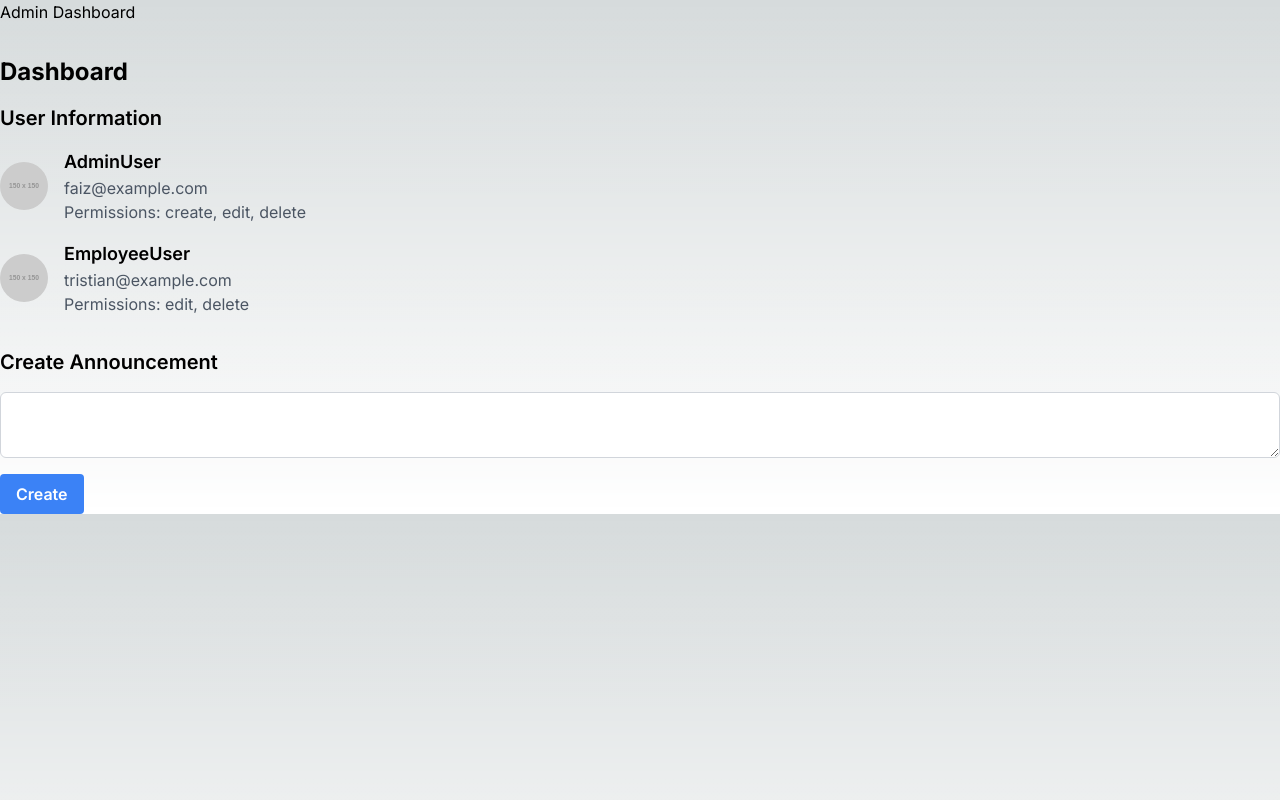
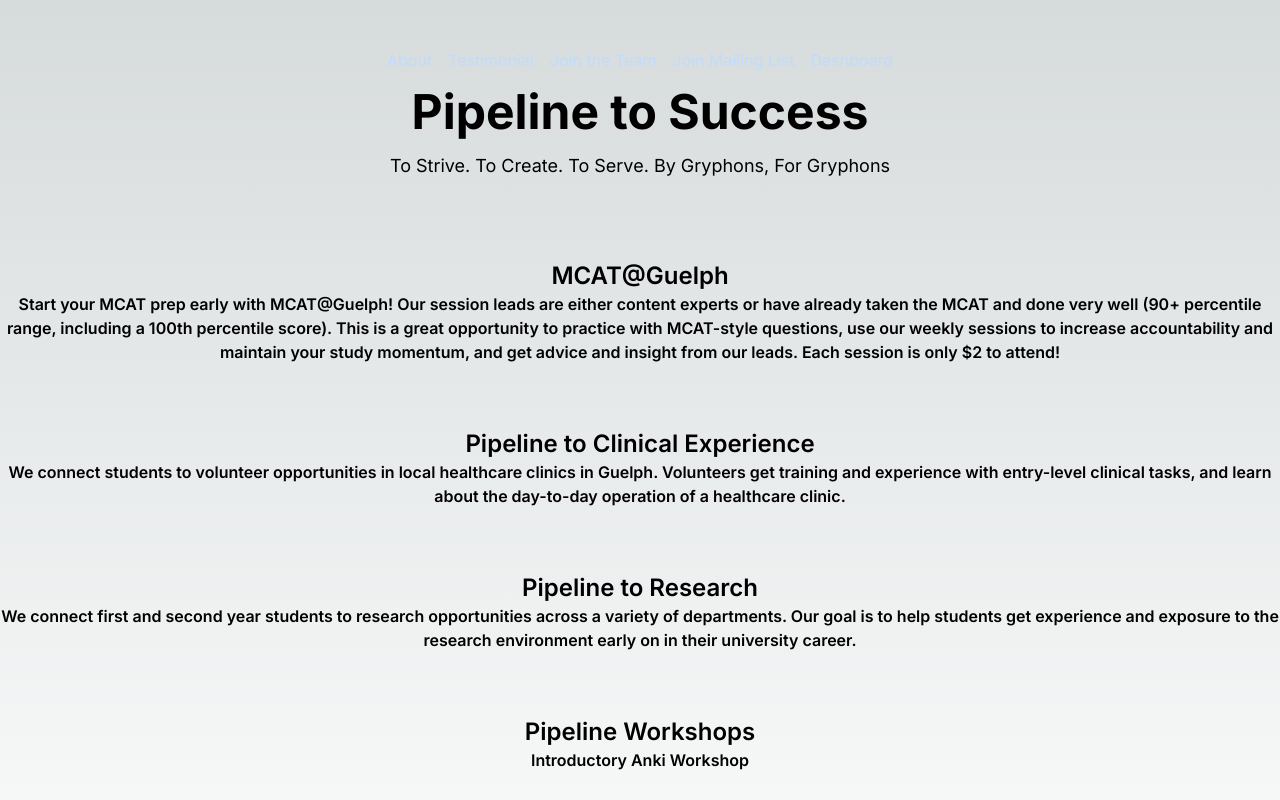
Before and after one commit to ENGAmbition/dashboard.pipelinetosuccess.ca, a Next.js app: page / in a window 1280 px wide. Shown: the top 800 px of the page. Built offline with nearby package versions, Linux system fonts and the light colour scheme.

Commit message:
changed from pages to app

```diff
--- a/app/pages/Dashboard.tsx
+++ b/app/dashboard/page.tsx
@@ -1,4 +1,3 @@
-// pages/dashboard.tsx
 'use client';
 import React, { useState } from 'react';
 
@@ -17,7 +16,7 @@
     username: 'AdminUser',
     email: 'faiz@example.com',
     profileImage: 'https://via.placeholder.com/150',
-    permissions: ['create', 'edit', 'delete'] //
+    permissions: ['create', 'edit', 'delete']
   };
   const user1: IUser = {
     username: 'EmployeeUser',
@@ -25,6 +24,7 @@
     profileImage: 'https://via.placeholder.com/150',
     permissions: ['edit', 'delete']
   };
+
   const handleCreateAnnouncement = () => {
     if (announcementContent.trim() !== '') {
       setAnnouncements(prevAnnouncements => [...prevAnnouncements, announcementContent]);
@@ -89,4 +89,12 @@
   );
 };
 
-export default Dashboard;
+const DashboardPage: React.FC = () => {
+  return (
+    <div>
+      <Dashboard />
+    </div>
+  );
+};
+
+export default DashboardPage;
--- a/app/layout.tsx
+++ b/app/layout.tsx
@@ -5,7 +5,7 @@
 const inter = Inter({ subsets: ['latin'] })
 
 export const metadata: Metadata = {
-  title: 'Create Next App',
+  title: 'Pipeline To Sucess',
   description: 'Generated by create next app',
 }
 
--- a/app/page.tsx
+++ b/app/page.tsx
@@ -1,11 +1,87 @@
-import Image from 'next/image'
-import Dashboard from './pages/Dashboard'
+// pages/HomePage.tsx
+import Link from 'next/link'
 
-export default function Home() {
+const HomePage = () => {
   return (
-    <main>
-      <h1>Admin Dashboard</h1>
-      <Dashboard />
-    </main>
-  )
+    <div className="flex flex-col min-h-screen justify-between">
+     <header className="p-8 bg-sky-blue-300">
+        <nav className="mb-4">
+          <ul className="flex space-x-4 mt-4 justify-center">
+            <li><a href="#about" className="text-blue-200 hover:text-blue-700">About</a></li>
+            <li><a href="#testimonial" className="text-blue-200 hover:text-blue-700">Testimonial</a></li>
+            <li><a href="#join-team" className="text-blue-200 hover:text-blue-700">Join the Team</a></li>
+            <li><a href="#join-mailing-list" className="text-blue-200 hover:text-blue-700">Join Mailing List</a></li>
+            <Link href="/dashboard"><span className="text-blue-200 hover:text-blue-700">Dashboard</span></Link>
+          </ul>
+        </nav>
+        <h1 className="text-5xl font-bold text-center mb-4">Pipeline to Success</h1>
+        <h3 className="text-lg text-center mb-4">To Strive. To Create. To Serve. By Gryphons, For Gryphons</h3>
+      </header>
+
+      <main className="flex-grow">
+        <div className="py-8">
+          <section id="mcat-guelph">
+            <h2 className="text-2xl font-semibold text-center">MCAT@Guelph</h2>
+            {/* Content for MCAT@Guelph */}
+
+            <p className="font-semibold text-center">Start your MCAT prep early with MCAT@Guelph! Our session leads are either content experts or
+              have already taken the MCAT and done very well (90+ percentile range, including a 100th percentile
+              score).
+              This is a great opportunity to practice with MCAT-style questions, use our weekly sessions to
+              increase accountability and maintain your study momentum, and get advice and insight from our
+              leads. Each session is only $2 to attend!</p>
+          </section>
+        </div>
+
+        <div className="py-8">
+          <section id="pipeline-to-clinical-experience">
+            <h2 className="text-2xl font-semibold text-center">Pipeline to Clinical Experience</h2>
+            {/* Content for Pipeline to Clinical Experience */}
+            <p className="font-semibold text-center">We connect students to volunteer opportunities in local healthcare clinics in Guelph.
+              Volunteers get training and experience with entry-level clinical tasks, and learn about the
+              day-to-day operation of a healthcare clinic.
+            </p>
+          </section>
+        </div>
+
+        <div className="py-8">
+          <section id="pipeline-to-research">
+            <h2 className="text-2xl font-semibold text-center">Pipeline to Research</h2>
+            {/* Content for Pipeline to Research */}
+            <p className="font-semibold text-center">We connect first and second year students to research opportunities across a variety of
+               departments. Our goal is to help students get experience and exposure to the research environment
+               early on in their university career.
+            </p>
+          </section>
+        </div>
+
+        <div className="py-8">
+          <section id="pipeline-workshops">
+            <h2 className="text-2xl font-semibold text-center">Pipeline Workshops</h2>
+            {/* Content for Pipeline Workshops */}
+            <p className="font-semibold text-center">Introductory Anki Workshop
+            </p>
+          </section>
+        </div>
+
+        <div className="py-8">
+          <section id="more-in-the-pipeline">
+            <h2 className="text-2xl font-semibold text-center">More In The Pipeline</h2>
+            {/* Content for Upcoming Initiatives */}
+            <p className="font-semibold text-center">
+              (Add Calendar?)
+            We plan to host academic contests, to encourage scholarship in the basic sciences and recognize
+             academic excellence at the University of Guelph. COMING WINTER 2024
+            </p>
+          </section>
+        </div>
+      </main>
+
+      <footer className="p-8 bg-gray-200">
+        {/* Footer content */}
+      </footer>
+    </div>
+  );
 }
+
+export default HomePage;
--- a/package.json
+++ b/package.json
@@ -17,7 +17,7 @@
     "eslint-config-next": "14.1.0",
     "next": "14.1.0",
     "postcss": "8.4.35",
-    "react": "18.2.0",
+    "react": "^18.2.0",
     "react-dom": "18.2.0",
     "tailwindcss": "3.4.1",
     "typescript": "5.3.3"
```
Also changed, not shown: 1 other file (tests, documents, lock files or other folders).
